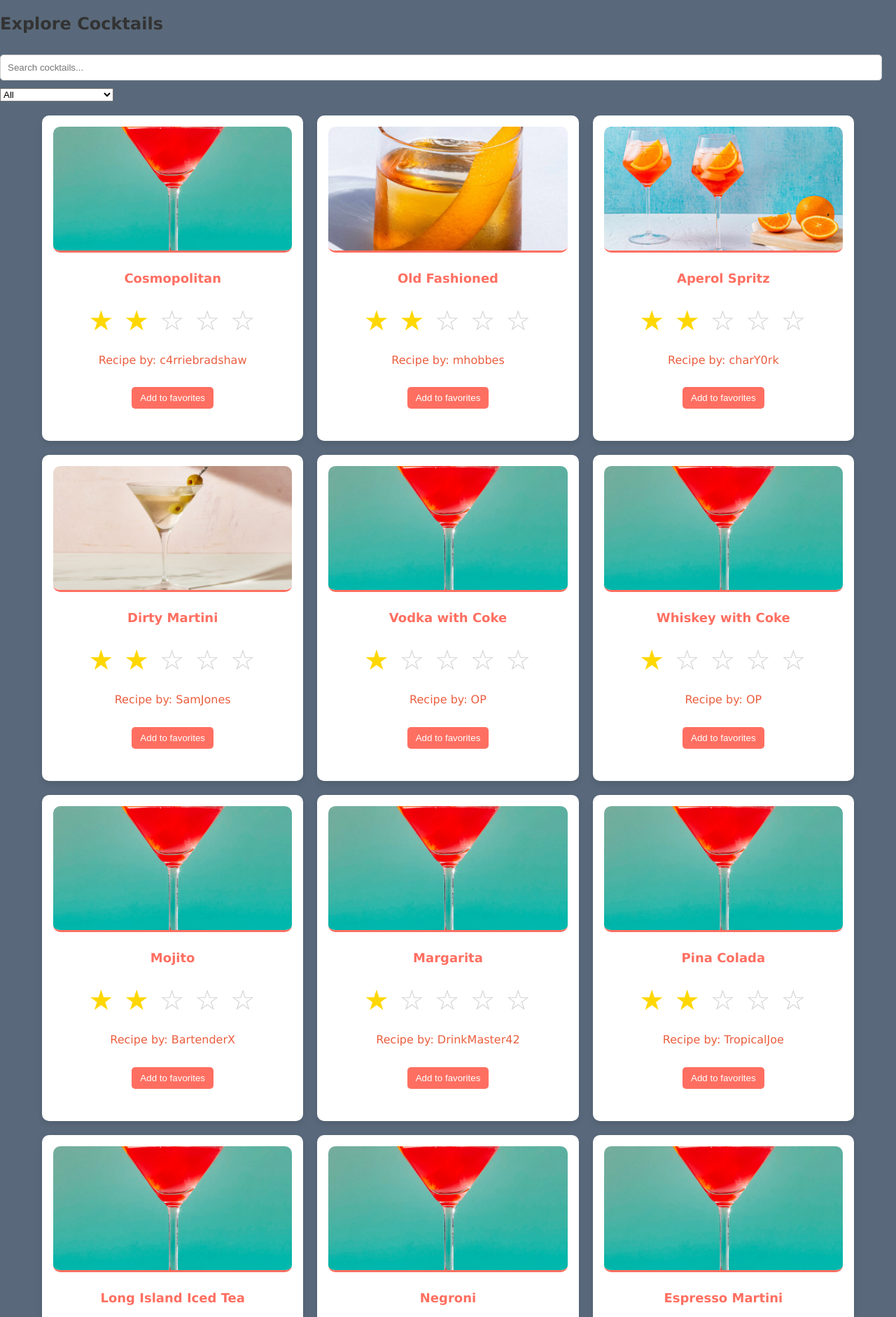
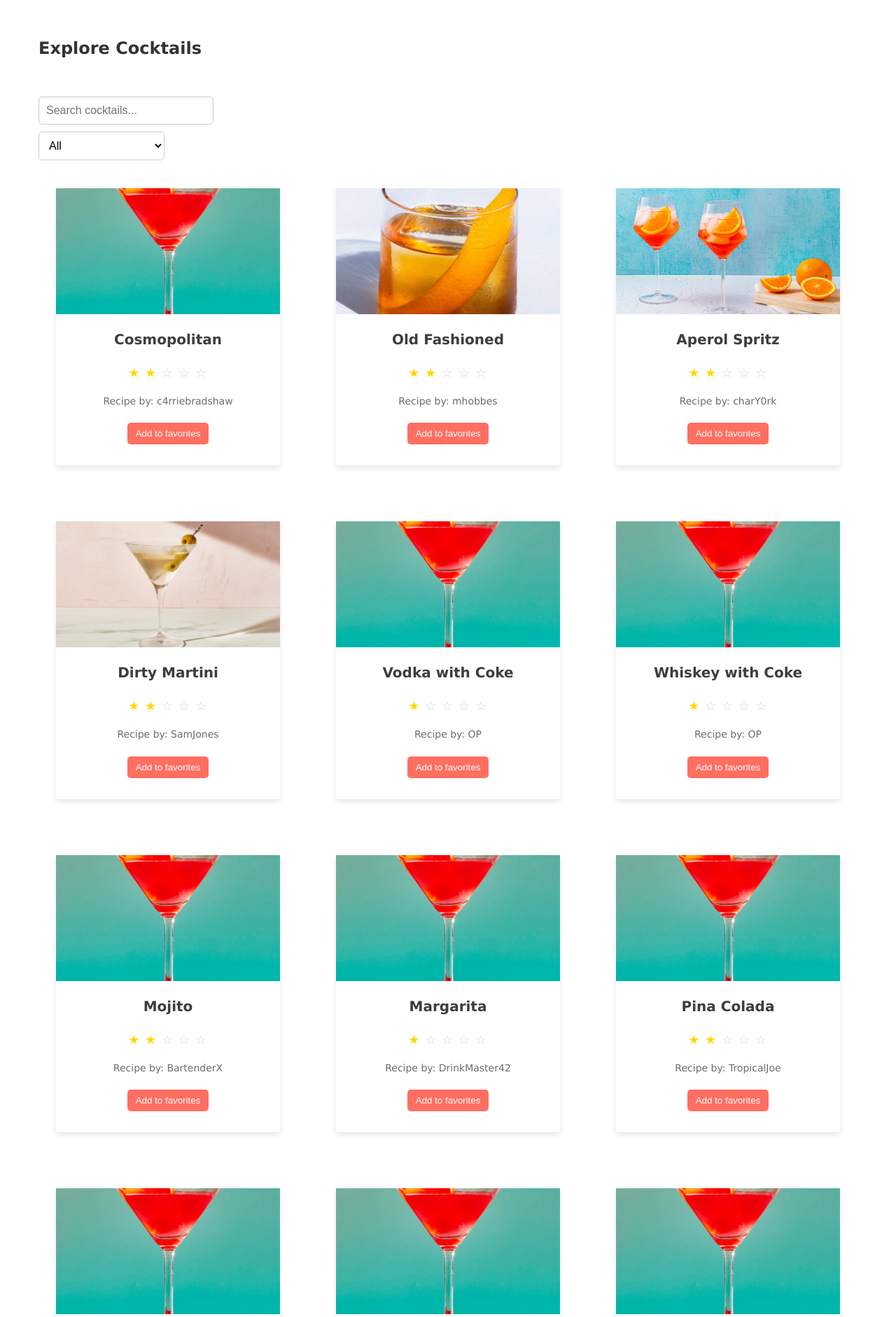
Before and after one commit to cs-ucc-ie/Team-15, a Flask app: page /explore.html in a window 1280 px wide. Shown: the part 120-2002 px from the top of the page at 70% size. Run offline with Flask 3, Linux system fonts and the light colour scheme; data comes from the database, SQL or seed files in the repository.

Commit message:
Explore page css, changing container shape

```diff
--- a/static/styles.css
+++ b/static/styles.css
@@ -25,7 +25,7 @@
 }
 
 body {
-    background-color:  #59697b;
+    background-color:  white;
     font-family:Verdana, Geneva, Tahoma, sans-serif;
     color: black;
     margin:0;
@@ -124,17 +124,17 @@ div {
 .cocktail-grid1 {
     display: grid;
     grid-template-columns: repeat(3, minmax(250px, 1fr)); /*3 p/r*/
-    gap: 20px;
-    padding: 20px;
+    gap: 80px;
+    padding: 40px;
     max-width: 1200px;
     width: 100%;
     margin: 0 auto; /* center it */
 }
 .cocktail-card {
-    background: white;
+    background: rgb(217, 152, 87);
     border-radius: 1px;
     box-shadow: black;
-    padding: 16px;
+
     text-align: center;
 
 }
@@ -148,7 +148,6 @@ div {
     width: 100%;
     height: 180px;
     object-fit: cover;
-    border-radius: 10px;
 }
 
 h2{
@@ -293,6 +292,7 @@ h3 a {
     padding : 20px;
     text-align: center;
     overflow-x: hidden;
+    padding: 120px;
 }
 
 /*cocktail grid for homepage */
@@ -877,7 +877,7 @@ h2, h3 {
 
 .cocktail-card {
     background: white;
-    border-radius: 10px;
+
     box-shadow: 0px 4px 8px rgba(0, 0, 0, 0.1);
     overflow: hidden;
     transition: transform 0.3s ease-in-out;
@@ -891,7 +891,6 @@ h2, h3 {
     width: 100%;
     height: 180px;
     object-fit: cover;
-    border-bottom: 3px solid #ff6f61;
 }
 
 .cocktail-card h3 {
@@ -944,3 +943,104 @@ h2, h3 {
 p{
     color:  rgb(235, 94, 63);
 }
+
+
+
+/*-------------*/
+/*EXPLORE PAGE */
+/*-------------*/
+
+.explore h2{
+    margin: 55px;
+}
+
+
+
+#search-bar, #filter-select {
+    padding: 10px;
+    font-size: 16px;
+    border: 1px solid #ccc;
+    border-radius: 5px;
+    outline: none;
+    display: grid;
+    place-items: center;
+}
+
+
+#search-bar {
+    margin-left: 55px;
+    width: 250px;
+}
+
+#filter-select {
+    width: 180px;
+    margin-left: 55px;
+    background-color: white;
+    cursor: pointer;
+}
+
+.cocktail-grid {
+    display: grid;
+    grid-template-columns: repeat(3, 1fr);
+    gap: 80px;
+    justify-content: center;
+    padding: 60px 0;
+}
+
+.cocktail-card {
+    background: white;
+    box-shadow: black;
+    transition: transform 0.3s ease, box-shadow 0.3s ease;
+    cursor: pointer;
+    text-align: center;
+    overflow: hidden;
+}
+
+.cocktail-card:hover {
+    transform: translateY(-5px);
+    box-shadow: black;
+}
+
+.cocktail-card h3 {
+    font-size: 20px;
+    margin: 10px 0;
+    color: #3e3c3c;
+}
+
+/* Star Rating */
+.rating {
+    color: gold;
+    font-size: 18px;
+    margin-bottom: 5px;
+}
+
+.cocktail-card p {
+    font-size: 14px;
+    color: #6d6a6a;
+    margin-bottom: 10px;
+}
+
+
+
+/* Responsive Design for cards*/
+@media (max-width: 1024px) {
+    .cocktail-grid {
+        grid-template-columns: repeat(2, 1fr);  /* 2 cards per row for medium screens */
+    }
+}
+
+@media (max-width: 768px) {
+    .cocktail-grid {
+        grid-template-columns: repeat(1, 1fr);  /* 1 card per row for small screens */
+    }
+
+    .search-filter-container {
+        flex-direction: column;
+        align-items: center;
+    }
+
+    #search-bar, #filter-select {
+        width: 100%;
+        max-width: 300px;
+    }
+}
--- a/templates/explore.html
+++ b/templates/explore.html
@@ -6,7 +6,7 @@
     <title>Explore Cocktails</title>
     <link rel="stylesheet" href="{{ url_for('static', filename='styles.css') }}">
 </head>
-<body>
+<body class = "explore">
     <!-- Nav Bar -->
     {% include 'navbar.html' %}
 
--- a/templates/homepage.html
+++ b/templates/homepage.html
@@ -49,8 +49,7 @@
                                 {% endif %}
                             {% endfor %}
                         </div>
-                        <p>Recipe by: {{ cocktail['recipe_by'] }}</p>
-                        <p>Alcoholic: {% if cocktail['alcohol_content'] == 1 %} Yes {% else %} No {% endif %}</p>
+
                     </div>
                 {% endfor %}
             </div>
```
